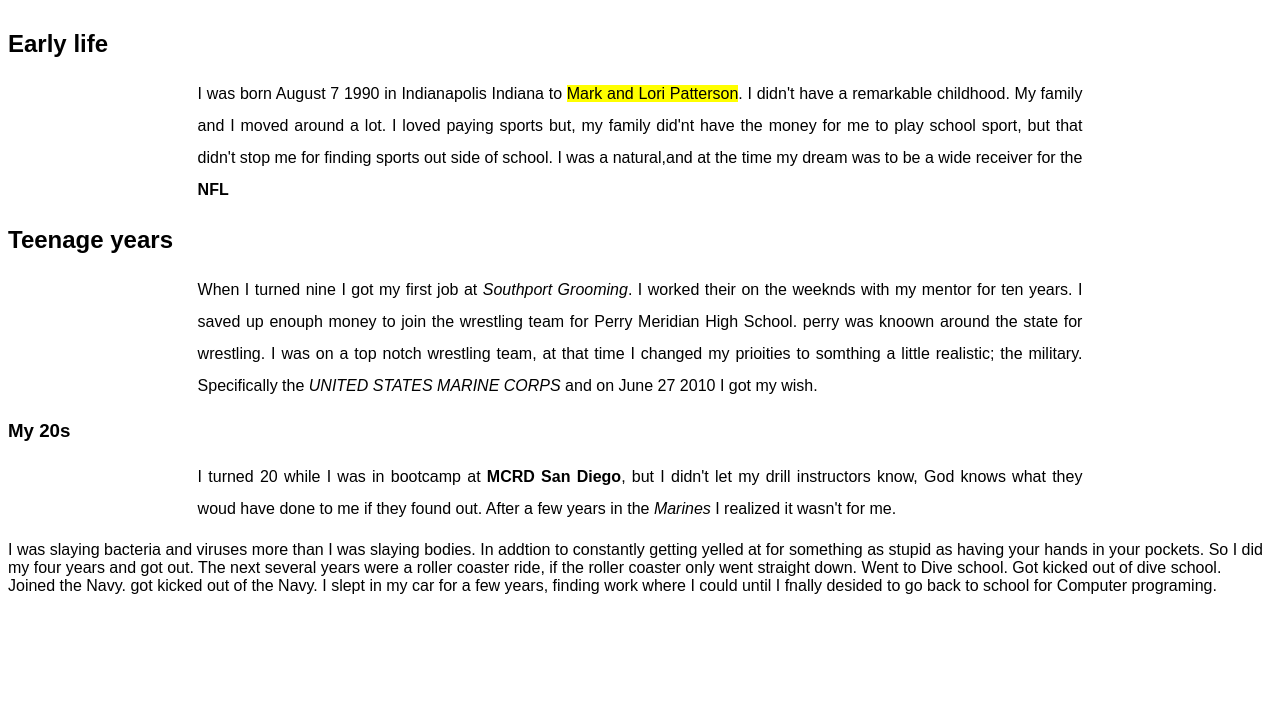
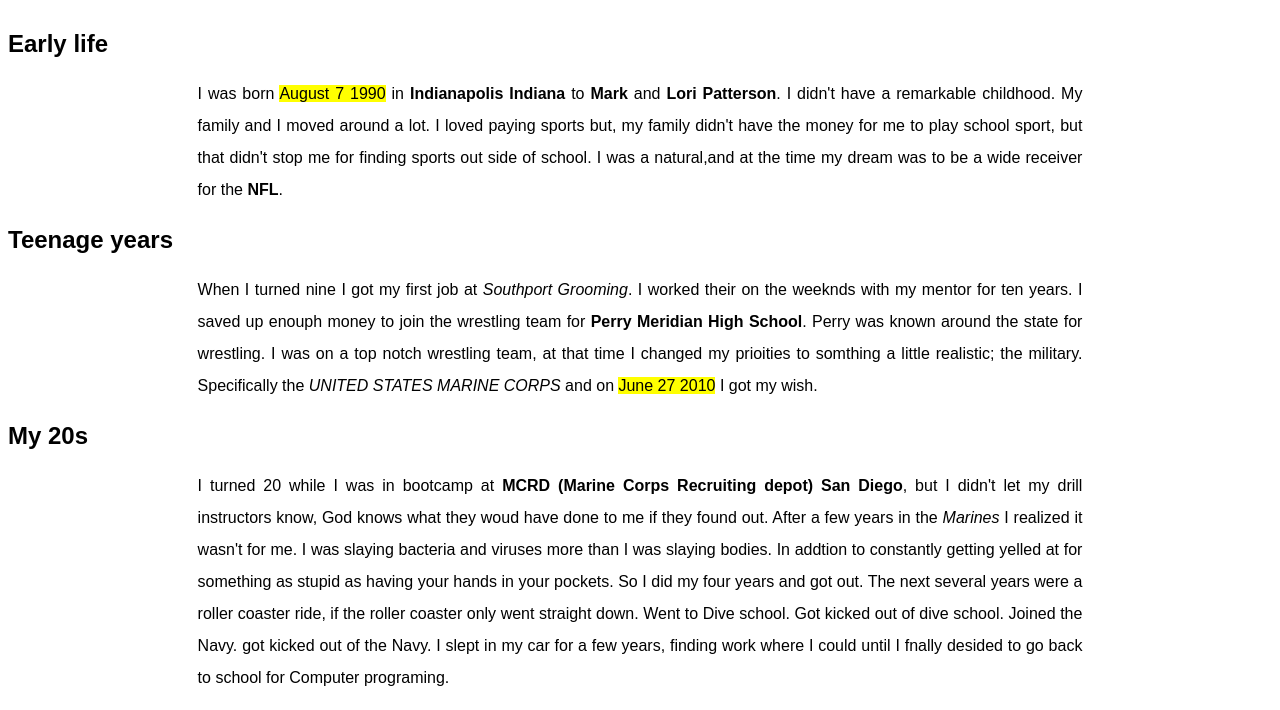
Before and after one commit to patterson9000/biography, a plain HTML site: page index2.html in a window 1280 px wide. Shown: the part 95-805 px from the top of the page. Drawn offline with Linux system fonts and the light colour scheme.

Commit message:
Update index2.html

```diff
--- a/index2.html
+++ b/index2.html
@@ -12,13 +12,14 @@
     <h1>Bret Patterson Biography</h1>
 
 <h2>Early life</h2>
-<P>I was born August 7 1990 in Indianapolis Indiana to <mark>Mark and Lori Patterson</mark>. I didn't have a remarkable childhood. My family and I moved around a lot. I loved paying sports but, my family did'nt have the money for me to play school sport, but that didn't stop me for finding sports out side of school. I was a natural,and at the time my dream was to be a wide receiver for the <b>NFL</b></P>
+<p>I was born <mark>August 7 1990</mark> in <b style="color:black ;">Indianapolis Indiana</b> to <b style="color:black;">Mark</b> and <b style="color: black ;">Lori Patterson</b>. I didn't have a remarkable childhood. My family and I moved around a lot. I loved paying sports but, my family didn't have the money for me to play school sport, but that didn't stop me for finding sports out side of school. I was a natural,and at the time my dream was to be a wide receiver for the <b style="color:black ;">NFL</b>.</P>
+
 
 <h2>Teenage years</h2>
-<p>When I turned nine I got my first job at <i>Southport Grooming</i>. I worked their on the weeknds with my mentor for ten years. I saved up enouph money to join the wrestling team for Perry Meridian High School. perry was knoown around the state for wrestling. I was on a top notch wrestling team, at that time I changed my prioities to somthing a little realistic; the military. Specifically the  <i>UNITED STATES MARINE CORPS</i> and on June 27 2010 I got my wish.</p>
+<p>When I turned nine I got my first job at <i style="color:black ;">Southport Grooming</i>. I worked their on the weeknds with my mentor for ten years. I saved up enouph money to join the wrestling team for <b style="color: black">Perry Meridian High School</b>. Perry was known around the state for wrestling. I was on a top notch wrestling team, at that time I changed my prioities to somthing a little realistic; the military. Specifically the  <i style="color:black ;" text-decoration: underline;>UNITED STATES MARINE CORPS</i> and on <mark>June 27 2010</mark> I got my wish.</p>
 
-<h3>My 20s</h3>
-<p>I turned 20 while I was in bootcamp at <b>MCRD San Diego</b>, but I didn't let my drill instructors know, God knows what they woud have done to me if they found out. After a few years in the <i>Marines</i> I realized it wasn't for me.</p> I was slaying bacteria and viruses more than I was slaying bodies. In addtion to constantly getting yelled at for something as stupid as having your hands in your pockets. So I did my four years and got out. The next several years were a roller coaster ride, if the roller coaster only went straight down. Went to Dive school. Got kicked out of dive school. Joined the Navy. got kicked out of the Navy. I slept in my car for a few years, finding work where I could until I fnally desided to go back to school for Computer programing.</p>
+<h2>My 20s</h2>
+<p>I turned 20 while I was in bootcamp at <b style="color:black ;">MCRD (Marine Corps Recruiting depot) San Diego</b>, but I didn't let my drill instructors know, God knows what they woud have done to me if they found out. After a few years in the <i>Marines</i> I realized it wasn't for me. I was slaying bacteria and viruses more than I was slaying bodies. In addtion to constantly getting yelled at for something as stupid as having your hands in your pockets. So I did my four years and got out. The next several years were a roller coaster ride, if the roller coaster only went straight down. Went to Dive school. Got kicked out of dive school. Joined the Navy. got kicked out of the Navy. I slept in my car for a few years, finding work where I could until I fnally desided to go back to school for Computer programing.</p>
 
 </body>
 </html>
```
